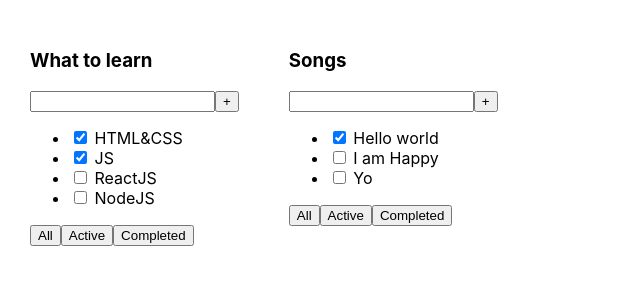
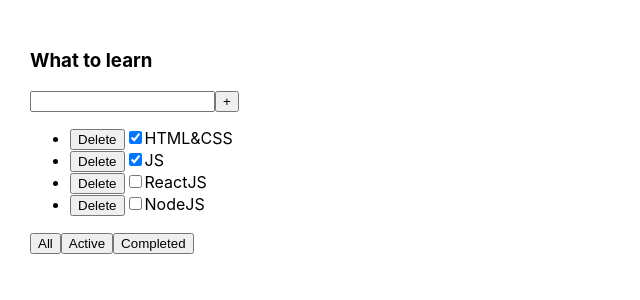
Before and after one commit to DenRainmen/it-incubator-todolist-ts-02, a React (Create React App) app: page / in a window 1280 px wide. Shown: the top 300 px of the page, without its empty margins (0-640 px from the left). Built offline with nearby package versions, Linux system fonts and the light colour scheme.

Commit message:
Add button Добавил кнопку с вызывающейся при клике функцией , которая алёртит айдишник кнопки

```diff
--- a/src/App.tsx
+++ b/src/App.tsx
@@ -4,22 +4,20 @@ import { Todolist } from "./Todolist";
 // import { v1 } from "uuid";
 
 function App() {
-  const tasks1 = [
+  let tasks1 = [
     { id: 1, title: "HTML&CSS", isDone: true },
     { id: 2, title: "JS", isDone: true },
     { id: 3, title: "ReactJS", isDone: false },
     { id: 4, title: "NodeJS", isDone: false }
   ];
-  const tasks2 = [
-    { id: 1, title: "Hello world", isDone: true },
-    { id: 2, title: "I am Happy", isDone: false },
-    { id: 3, title: "Yo", isDone: false }
-  ];
+
+  const removeTask = (argFn: number) => {
+    alert(argFn);
+  };
 
   return (
     <div className="App">
-      <Todolist title="What to learn" tasks={tasks1} />
-      <Todolist title="Songs" tasks={tasks2} />
+      <Todolist title="What to learn" tasks={tasks1} removeTask={removeTask} />
     </div>
   );
 }
--- a/src/Todolist.tsx
+++ b/src/Todolist.tsx
@@ -9,6 +9,7 @@ type TaskType = {
 type PropsType = {
   title: string;
   tasks: TaskType[];
+  removeTask: (argFn: number) => void;
 };
 
 export function Todolist(props: PropsType) {
@@ -23,15 +24,16 @@ export function Todolist(props: PropsType) {
         {props.tasks.map((el) => {
           return (
             <li key={el.id}>
-              <input type="checkbox" checked={el.isDone} />{" "}
+              <input
+                type="button"
+                value="Delete"
+                onClick={() => props.removeTask(el.id)}
+              />
+              <input type="checkbox" checked={el.isDone} />
               <span>{el.title}</span>
             </li>
           );
         })}
-
-        {/* <li><input type="checkbox" checked={props.tasks[0].isDone}/> <span>{props.tasks[0].title}</span></li>
-            <li><input type="checkbox" checked={props.tasks[1].isDone}/> <span>{props.tasks[1].title}</span></li>
-            <li><input type="checkbox" checked={props.tasks[2].isDone}/> <span>{props.tasks[2].title}</span></li> */}
       </ul>
       <div>
         <button>All</button>
```
